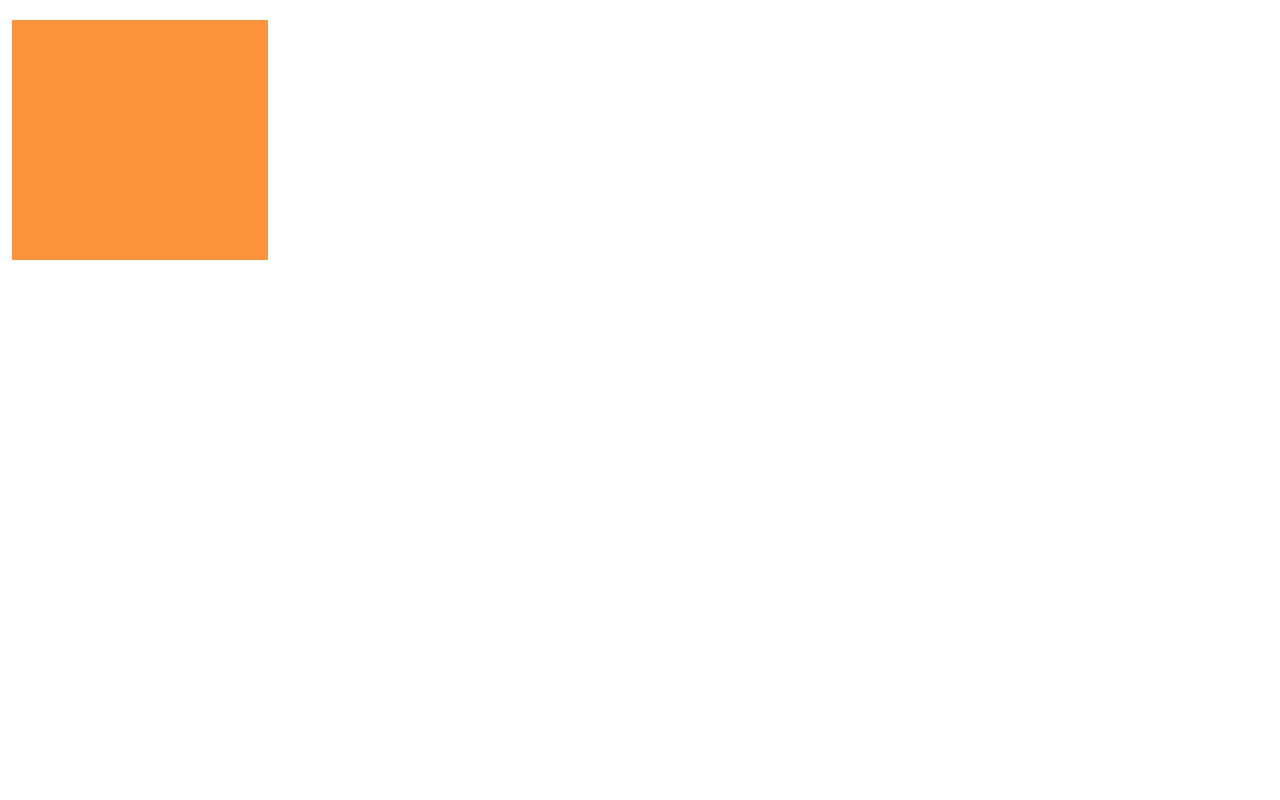
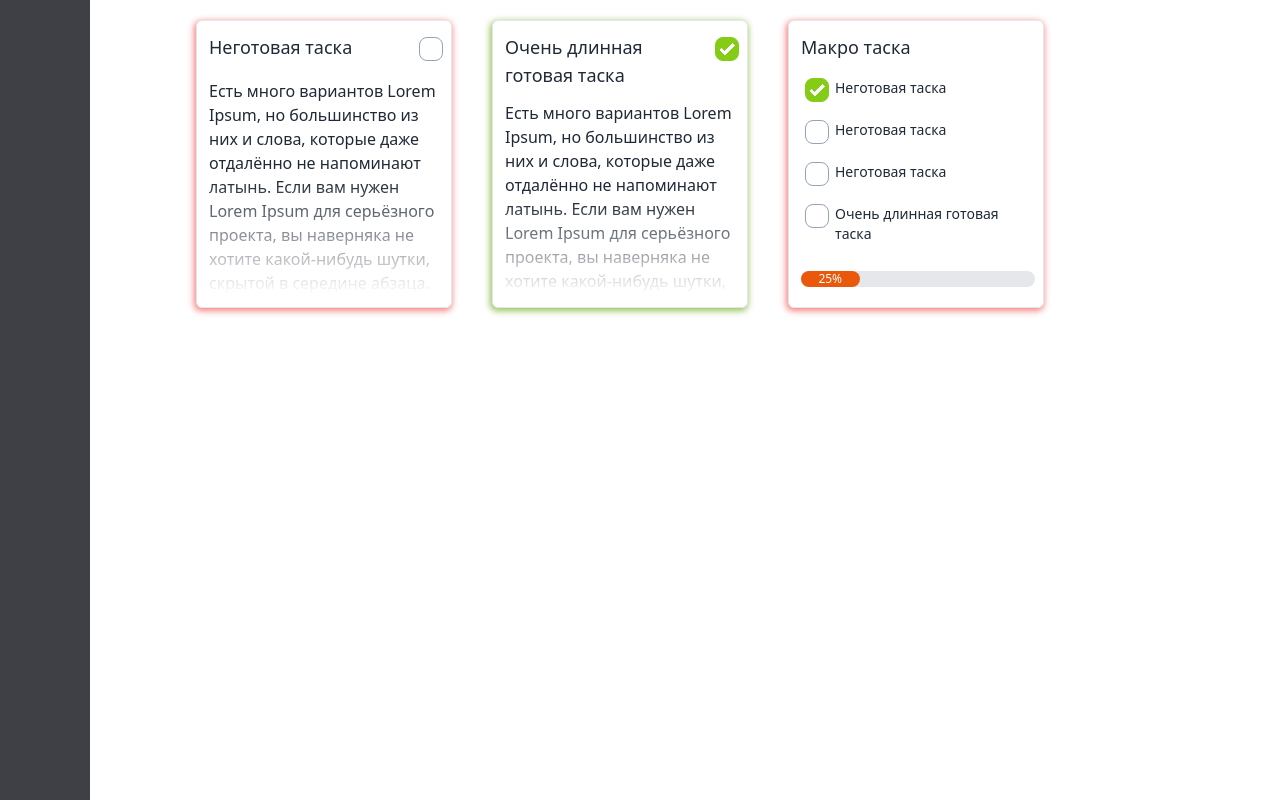
Before and after one commit to al-revenko/vtasks, a Vue app: page / in a window 1280 px wide. Built offline with nearby package versions, Linux system fonts and the light colour scheme.

Commit message:
Сделал view - HomePage

```diff
--- a/src/views/HomePage.vue
+++ b/src/views/HomePage.vue
@@ -1,11 +1,47 @@
 <template>
   <PageLayout>
-    <div :class="'bg-orange-400 w-64 h-60'"></div>
+    <template #bar>
+      <MenuBar />
+    </template>
+    <CardsLayout>
+      <template v-for="task in tasks" :key="task.id">
+        <TaskCard
+          v-if="isMacroTask(task)"
+          :id="task.id"
+          :title="task.title"
+          :desc="task.desc"
+          @m-tasks-update="collbacks.onMacroTaskUpdate"
+          v-model:is-done="task.isDone"
+          v-model:nested-data="task.nestedData"
+        />
+        <TaskCard
+          v-else
+          :id="task.id"
+          :title="task.title"
+          :desc="task.desc"
+          v-model:is-done="task.isDone"
+        />
+      </template>
+    </CardsLayout>
   </PageLayout>
 </template>
 
 <script setup lang="ts">
 import PageLayout from '@/components/PageLayout.vue'
+import MenuBar from '@/components/MenuBar.vue'
+import CardsLayout from '@/components/CardsLayout.vue'
+import TaskCard from '@/components/TaskCard.vue'
+import useTaskStore from '@/stores/task.store'
+import isMacroTask from '@/guards/isMacroTask.guard'
+
+const taskStore = useTaskStore()
+
+const collbacks = {
+  onMacroTaskUpdate(id: number) {
+    taskStore.updateMacroTask(id)
+  }
+}
+
+const tasks = taskStore.$state.tasks
+
 </script>
-
-<style scoped></style>
```
